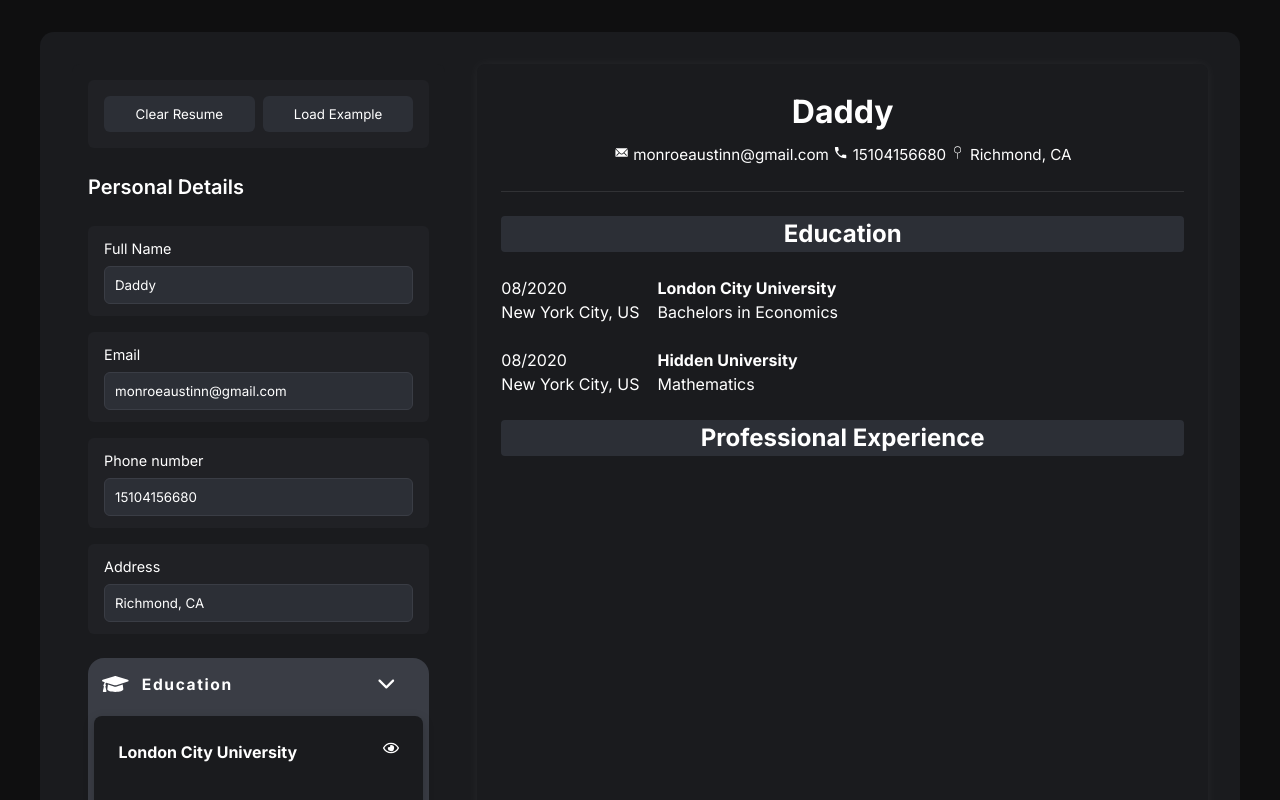
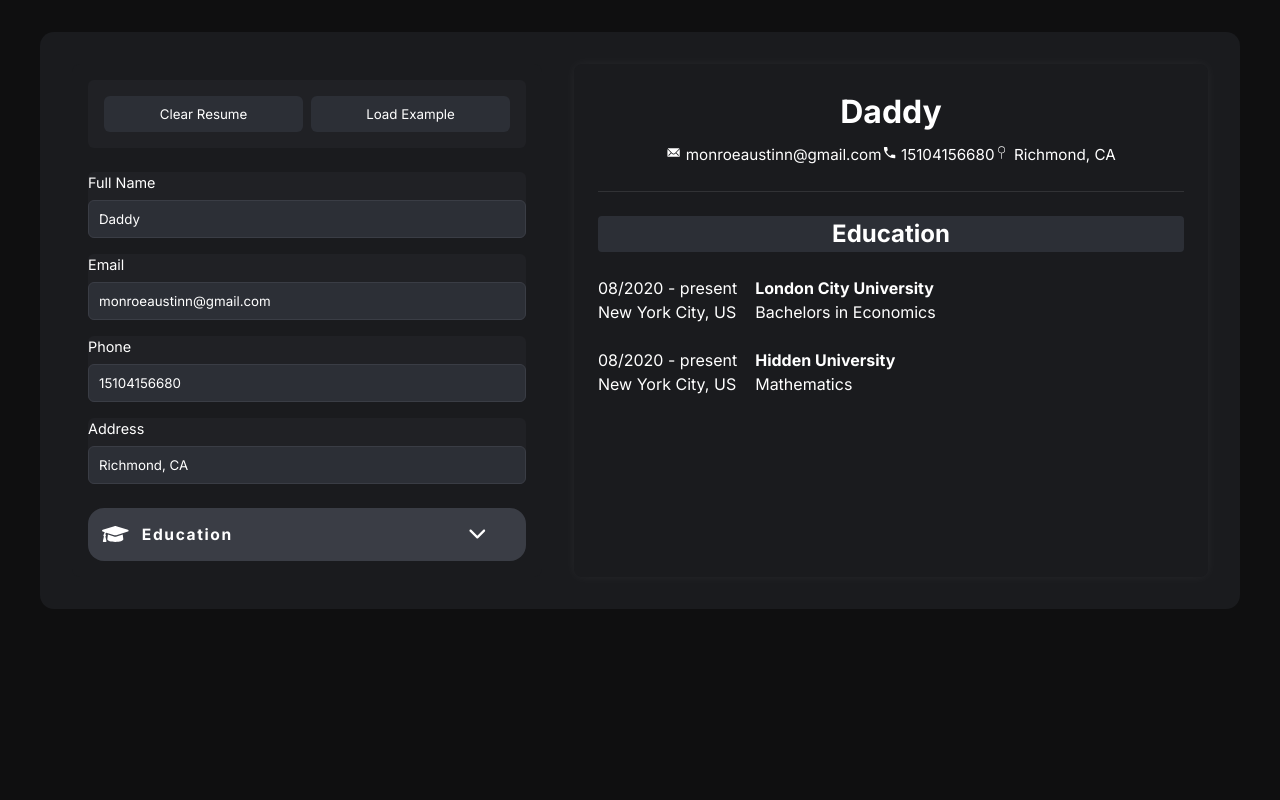
Before and after one commit to monroeaustin/CV-Builder, a React (Vite) app: page / in a window 1280 px wide. Shown: the top 800 px of the page. Built offline with nearby package versions, Linux system fonts and the light colour scheme.

Commit message:
feat: Toggle Section/ Ecuation Improvements - Education data displays on resume - Able to add Education - Allowed to Cancel Education Input - Allowed to enter a new education

```diff
--- a/src/App.jsx
+++ b/src/App.jsx
@@ -1,47 +1,14 @@
-import Edit_Side from './components/Edit-Side'
+import Edit_Side from './components/Edit-Side';
+import Resume_Side from './components/Resume-Side';
+import { FormProvider } from './components/FormContext';
 import './assets/styles/App.css'
-import Resume_Side from './components/Resume-Side'
-import { useState } from 'react'
-
-function App() {
-  const [formData, setFormData] = useState({
-    fullName: 'Daddy',
-    email: 'monroeaustinn@gmail.com',
-    phoneNumber: +15104156680,
-    address: 'Richmond, CA',
-    Education: [{
-      school:'London City University',
-      Degree:'Bachelors in Economics',
-      StartDate:'08/2020',
-      EndDate:'present',
-      Location:'New York City, US'
-    },
-    {
-      school:'Hidden University',
-      Degree:'Mathematics',
-      StartDate:'08/2020',
-      EndDate:'present',
-      Location:'New York City, US'
-    },
-  ]
-  });
-
-  const handleChange = (e) => {
-    const { name, value } = e.target;
-    setFormData((prev) => ({
-      ...prev,
-      [name]: value
-    }));
-
-    console.log(`The State is`, JSON.stringify(formData))
-  };
-
+export default function App() {
   return (
-    <div className='App'>
-      <Edit_Side formData={formData} setFormData={setFormData} handleChange={handleChange} />
-      <Resume_Side formData={formData} />
-    </div>
+    <FormProvider>
+      <div className="App">
+        <Edit_Side />
+        <Resume_Side />
+      </div>
+    </FormProvider>
   );
 }
-
-export default App;
--- a/src/assets/styles/App.css
+++ b/src/assets/styles/App.css
@@ -32,7 +32,6 @@ label {
   display: flex;
   flex-direction: column;
   background-color: #202125;
-  padding: 0.75rem 1rem;
   border-radius: 6px;
   gap: 0.4rem;
   font-size: 0.9rem;
@@ -58,6 +57,7 @@ label {
   display: flex;
   flex-direction: column;
   gap: 1.5rem;
+  min-width: 470px;
 }
 
 .resume-side {
@@ -173,6 +173,13 @@ label {
   width: 2em;
   height: 1.8em;
   transition: transform 190ms ease-in-out;
+}
+.headingBtn,.eyeIcon{
+  border: none;
+  background-color: transparent;
+  font-weight: 700;
+  cursor: pointer;
+  font-size: 1rem;
 }
 
 .button-icon:hover {
--- a/src/components/AddEducationButton.jsx
+++ b/src/components/AddEducationButton.jsx
@@ -1,8 +1,15 @@
-import { FaPlus } from "react-icons/fa6";
+import { FaPlus } from 'react-icons/fa6';
+import { useForm } from './FormContext';
 
-export default function AddEducationButton({ onClick }) {
+export default function AddEducationButton() {
+  const { setEducationClicked } = useForm();
+
+  const handleClick = () => {
+    setEducationClicked(true);
+  };
+
   return (
-    <button className="addEducationBtn" onClick={onClick}>
+    <button className="addEducationBtn" onClick={handleClick}>
       <FaPlus className="icon" /> Education
     </button>
   );
--- a/src/components/Edit-Side.jsx
+++ b/src/components/Edit-Side.jsx
@@ -1,48 +1,20 @@
-import NavBar from "./Nav-Bar"
-import Field from "./Fields"
-import EducationSection from "./Education"
-export default function Edit_Side ({formData,handleChange}) {
-
+import EducationSection from './Education';
+import { useForm } from './FormContext';
+import NavBar from './Nav-Bar';
+export default function Edit_Side() {
+  const { formData, handleChange } = useForm();
 
   return (
     <div className="left-side">
       <NavBar />
-
       <div className="personal-info">
-        <h1>
-          Personal Details
-        </h1>
-<Field
-  name= "fullName"
-  value= {formData.fullName}
-  DoThis= {handleChange}
-  label = "Full Name"
-  onChange = {handleChange}
-/>
-<Field
-  name= "email"
-  value= {formData.email}
-  DoThis= {handleChange}
-  label = "Email"
-  onChange = {handleChange}
-/>
-<Field
-  name= "phoneNumber"
-  value= {formData.phoneNumber}
-  DoThis= {handleChange}
-  label = "Phone number"
-  onChange = {handleChange}
-/>
-<Field
-  name= "address"
-  value= {formData.address}
-  DoThis= {handleChange}
-  label = "Address"
-  onChange = {handleChange}
-/>
+        <label>Full Name <input name="fullName" value={formData.fullName} onChange={handleChange} /></label>
+        <label>Email <input name="email" value={formData.email} onChange={handleChange} /></label>
+        <label>Phone <input name="phoneNumber" value={formData.phoneNumber} onChange={handleChange} /></label>
+        <label>Address <input name="address" value={formData.address} onChange={handleChange} /></label>
 
       </div>
-      <EducationSection formData={formData}/>
+      <EducationSection />
     </div>
-  )
+  );
 }
--- a/src/components/Education.jsx
+++ b/src/components/Education.jsx
@@ -1,19 +1,28 @@
-import { IoIosArrowDown } from "react-icons/io";
-import { FaGraduationCap } from "react-icons/fa";
+
 import EducationRow from './EducationRow';
+import EntryEducation from './EducationEntry';
 import AddEducationButton from './AddEducationButton';
-import EntryEducation from "./EducationEntry";
-import { useState } from "react";
+import { FaGraduationCap } from 'react-icons/fa';
+import { IoIosArrowDown } from 'react-icons/io';
+import { useForm } from './FormContext';
 
+export default function EducationSection() {
+  const {
+    formData,
+    modalVisible,
+    setModalVisible,
+    educationClicked,
+    setEducationClicked
+  } = useForm();
 
-export default function EducationSection({ formData, modalVisibility }) {
-  const [modalVisible, setVisibility] = useState(true)
-  const toggleVisibility = () => {
-    modalVisible ? setVisibility(false) : setVisibility(true)
-  }
+  const toggleSection = () => {
+    setModalVisible((prev) => !prev);
+    setEducationClicked(false); // Reset form view when opening section
+  };
+
   return (
     <div className="education-section">
-      <button className="education-button" onClick={toggleVisibility}>
+      <button className="education-button" onClick={toggleSection}>
         <div className="button-content">
           <div className="button-left">
             <FaGraduationCap className="button-icon" />
@@ -22,9 +31,19 @@ export default function EducationSection({ formData, modalVisibility }) {
           <IoIosArrowDown className="button-icon" />
         </div>
       </button>
-      {modalVisible ? <div className="modal"><EducationRow formData={formData}/></div> : null}
 
-
+      {modalVisible && (
+        <div className="modal">
+          {educationClicked ? (
+            <EntryEducation />
+          ) : (
+            <>
+              <EducationRow education={formData.Education} />
+              <AddEducationButton />
+            </>
+          )}
+        </div>
+      )}
     </div>
   );
 }
--- a/src/components/EducationEntry.jsx
+++ b/src/components/EducationEntry.jsx
@@ -1,44 +1,53 @@
-import Field from "./Fields"
-export default function EntryEducation () {
+import { useState } from 'react';
+import Field from './Fields';
+import { useForm } from './FormContext';
+
+export default function EntryEducation() {
+  const {
+    addEducation,
+    setEducationClicked,
+    setModalVisible
+  } = useForm();
+
+  const [formData, setFormData] = useState({
+    school: '',
+    Degree: '',
+    StartDate: '',
+    EndDate: '',
+    Location: ''
+  });
 
 
-    return(
-        <>
-<Field
-    name="School"
-    value=""
-    label="School"
-/>
-<Field
-    name="Degree"
-    value=""
-    label="Degree"
-/>
-<div className="group">
-    <Field
-    name="StartDate"
-    value=""
-    label="Start Date"
-/>
-<Field
-    name="EndDate"
-    value=""
-    label="End Date"
-/>
-</div>
-<Field
-    name="Location"
-    value=""
-    label="Location"
-/>
+  const handleChange = (e) => {
+    const { name, value } = e.target;
+    setFormData((prev) => ({ ...prev, [name]: value }));
+  };
 
-<div className="controll-btns">
-  <button className="btn btn-save">Save</button>
-  <button className="btn btn-cancel">Cancel</button>
-</div>
+  const handleSave = () => {
+    addEducation(formData);
+    setEducationClicked(false);
 
-</>
-    )
+  };
 
+  const handleCancel = () => {
+    setEducationClicked(false);
+    setModalVisible(false);
+  };
 
+  return (
+    <>
+      <Field name="school" defaultValue={formData.school} label="School" onChange={handleChange} />
+      <Field name="Degree" defaultValue={formData.Degree} label="Degree" onChange={handleChange} />
+      <div className="group">
+        <Field name="StartDate" defaultValue={formData.StartDate} label="Start Date" onChange={handleChange} />
+        <Field name="EndDate" defaultValue={formData.EndDate} label="End Date" onChange={handleChange} />
+      </div>
+      <Field name="Location" defaultValue={formData.Location} label="Location" onChange={handleChange} />
+
+      <div className="controll-btns">
+        <button className="btn btn-save" onClick={handleSave}>Save</button>
+        <button className="btn btn-cancel" onClick={handleCancel}>Cancel</button>
+      </div>
+    </>
+  );
 }
--- a/src/components/EducationRow.jsx
+++ b/src/components/EducationRow.jsx
@@ -1,15 +1,23 @@
 import { FaRegEye } from "react-icons/fa";
 import AddEducationButton from "./AddEducationButton";
-export default function EducationRow({ formData }) {
+import { useForm } from './FormContext';
+import {useState } from 'react';
+export default function EducationRow() {
+  const { formData } = useForm();
+  const [isVisible, setVisible] = useState(true)
+
+  const toggleVisible = () => {
+     isVisible ? setVisible(false) : setVisible(true)
+  }
   return (
     <>
       {formData.Education.map((education, index) => (
-        <div className={`edu-row ${index}`} key={index}>
-          <h4>{education.school}</h4>
-          <FaRegEye />
+        <div className={`edu-row ${index}`} key={education.school}>
+          <button className="headingBtn">{education.school}</button>
+          <button className="eyeIcon" toggleVisible={toggleVisible} ><FaRegEye /></button>
         </div>
       ))}
-      <AddEducationButton />
+
     </>
   );
 }
--- a/src/components/Fields.jsx
+++ b/src/components/Fields.jsx
@@ -1,9 +1,9 @@
-export default function Field({name,value,DoThis,label}){
+export default function Field({name,value,onChange,label}){
 
     return (
         <> <label>
                 {label}
-                <input name= {name} value={value} onChange= {DoThis} />
+                <input name= {name} value={value} onChange= {onChange} />
            </label>
         </>
     )
--- /dev/null
+++ b/src/components/FormContext.jsx
@@ -0,0 +1,92 @@
+import { createContext, useContext, useState } from 'react';
+
+export const FormContext = createContext();
+
+export const FormProvider = ({ children }) => {
+  const [formData, setFormData] = useState({
+    fullName: 'Daddy',
+    email: 'monroeaustinn@gmail.com',
+    phoneNumber: +15104156680,
+    address: 'Richmond, CA',
+    Education: [
+      {
+        school: 'London City University',
+        Degree: 'Bachelors in Economics',
+        StartDate: '08/2020',
+        EndDate: 'present',
+        Location: 'New York City, US'
+      },
+      {
+        school: 'Hidden University',
+        Degree: 'Mathematics',
+        StartDate: '08/2020',
+        EndDate: 'present',
+        Location: 'New York City, US'
+      }
+    ]
+  });
+
+  const [modalVisible, setModalVisible] = useState(false);
+  const [educationClicked, setEducationClicked] = useState(false);
+
+  const handleChange = (e) => {
+    const { name, value } = e.target;
+    setFormData((prev) => ({ ...prev, [name]: value }));
+  };
+
+  const addEducation = (newEntry) => {
+    setFormData((prev) => ({
+      ...prev,
+      Education: [...prev.Education, newEntry]
+    }));
+  };
+
+  const clearForm = () => {
+    setFormData({
+      fullName: '',
+      email: '',
+      phoneNumber: '',
+      address: '',
+      Education: []
+    });
+  };
+
+  const loadExample = () => {
+    setFormData({
+      fullName: 'Example Name',
+      email: 'example@email.com',
+      phoneNumber: '+1234567890',
+      address: 'Sample City, USA',
+      Education: [
+        {
+          school: 'Sample University',
+          Degree: 'B.A. in Design',
+          StartDate: '01/2018',
+          EndDate: '01/2022',
+          Location: 'San Francisco, CA'
+        }
+      ]
+    });
+  };
+
+  return (
+    <FormContext.Provider
+      value={{
+        formData,
+        setFormData,
+        handleChange,
+        addEducation,
+        modalVisible,
+        setModalVisible,
+        educationClicked,
+        setEducationClicked,
+        clearForm,
+        loadExample
+      }}
+    >
+      {children}
+    </FormContext.Provider>
+  );
+};
+
+export const useForm = () => useContext(FormContext);
--- a/src/components/Nav-Bar.jsx
+++ b/src/components/Nav-Bar.jsx
@@ -1,9 +1,12 @@
-export default function NavBar({onChange}){
+import { useForm } from './FormContext';
 
+export default function NavBar(){
+
+  const {clearForm, loadExample } = useForm();
     return(
         <div className="nav">
-          <button onClick={onChange}>Clear Resume</button>
-          <button>Load Example</button>
+          <button onClick={clearForm}>Clear Resume</button>
+          <button onClick={loadExample}>Load Example</button>
         </div>
     )
 }
--- a/src/components/Resume-Side.jsx
+++ b/src/components/Resume-Side.jsx
@@ -1,23 +1,32 @@
-import { IoIosMail } from "react-icons/io";
-import { MdLocalPhone } from "react-icons/md";
-import { CiMapPin } from "react-icons/ci";
+import { IoIosMail } from 'react-icons/io';
+import { MdLocalPhone } from 'react-icons/md';
+import { CiMapPin } from 'react-icons/ci';
+import { useForm } from './FormContext';
 
-export default function Resume_Side({formData}) {
+export default function Resume_Side() {
+  const { formData } = useForm();
+
   return (
     <div className="resume-side">
       <div className="resumewrapper">
         <div className="top-section">
           <h1>{formData.fullName}</h1>
-          <div className="contact"><span><IoIosMail className="svg-icon" /> {formData.email} <MdLocalPhone className="svg-icon" /> {formData.phoneNumber} <CiMapPin style={{fill: "white"}} className="svg-icon"/> {formData.address}</span></div>
+          <div className="contact">
+            <span>
+              <IoIosMail className="svg-icon" /> {formData.email}
+              <MdLocalPhone className="svg-icon" /> {formData.phoneNumber}
+              <CiMapPin style={{ fill: 'white' }} className="svg-icon" /> {formData.address}
+            </span>
+          </div>
         </div>
         <div className="region">
           <div className="wrapperlabel">
             <h2>Education</h2>
           </div>
           {formData.Education.map((education) => (
-               <div className="experience-group">
+            <div className="experience-group" key={education.school}>
               <div className="experience-label">
-              <p>{education.StartDate}</p>
+                <p>{education.StartDate} - {education.EndDate}</p>
                 <p>{education.Location}</p>
               </div>
               <div className="experience-info">
@@ -27,13 +36,7 @@ export default function Resume_Side({formData}) {
             </div>
           ))}
         </div>
-
-         <div className="region">
-          <div className="wrapperlabel">
-            <h2>Professional Experience</h2>
       </div>
     </div>
-      </div>
-    </div>
-  )
+  );
 }
```
Lines whose indentation alone changed are shown as unchanged.
